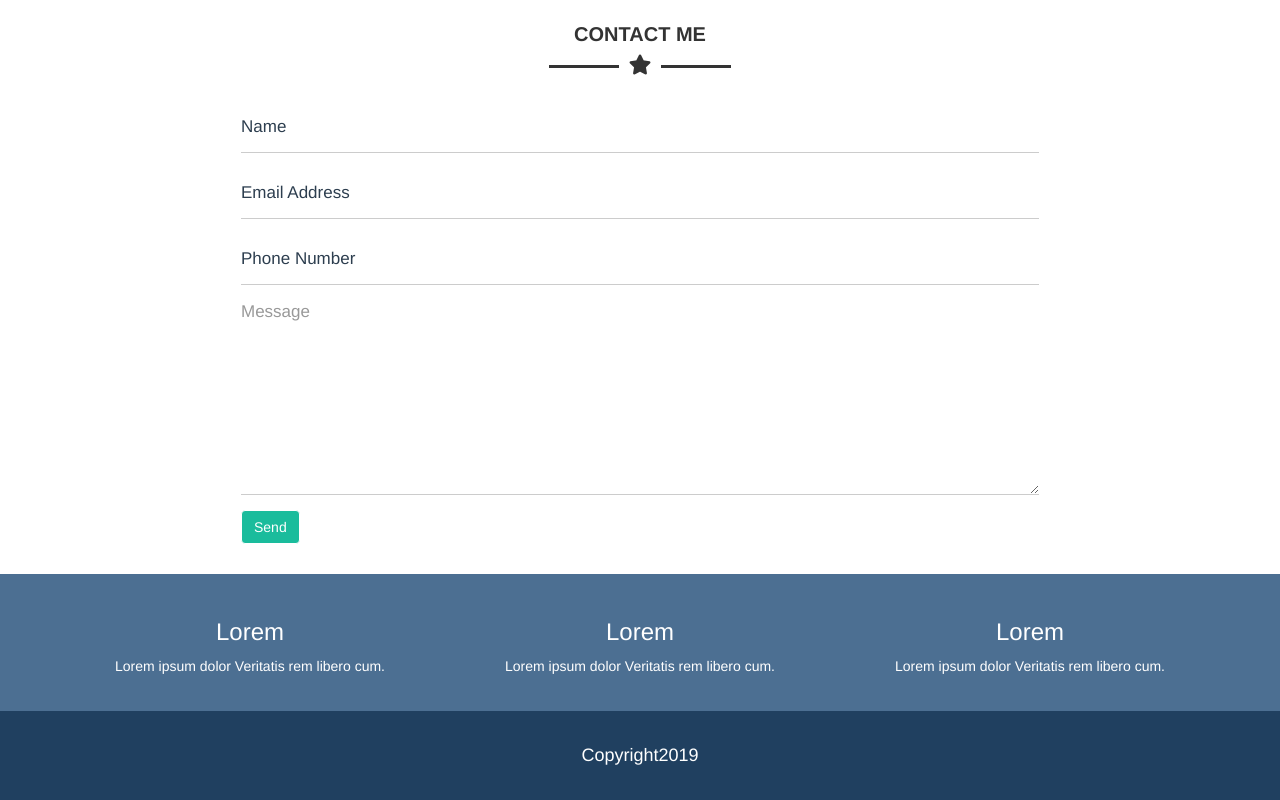
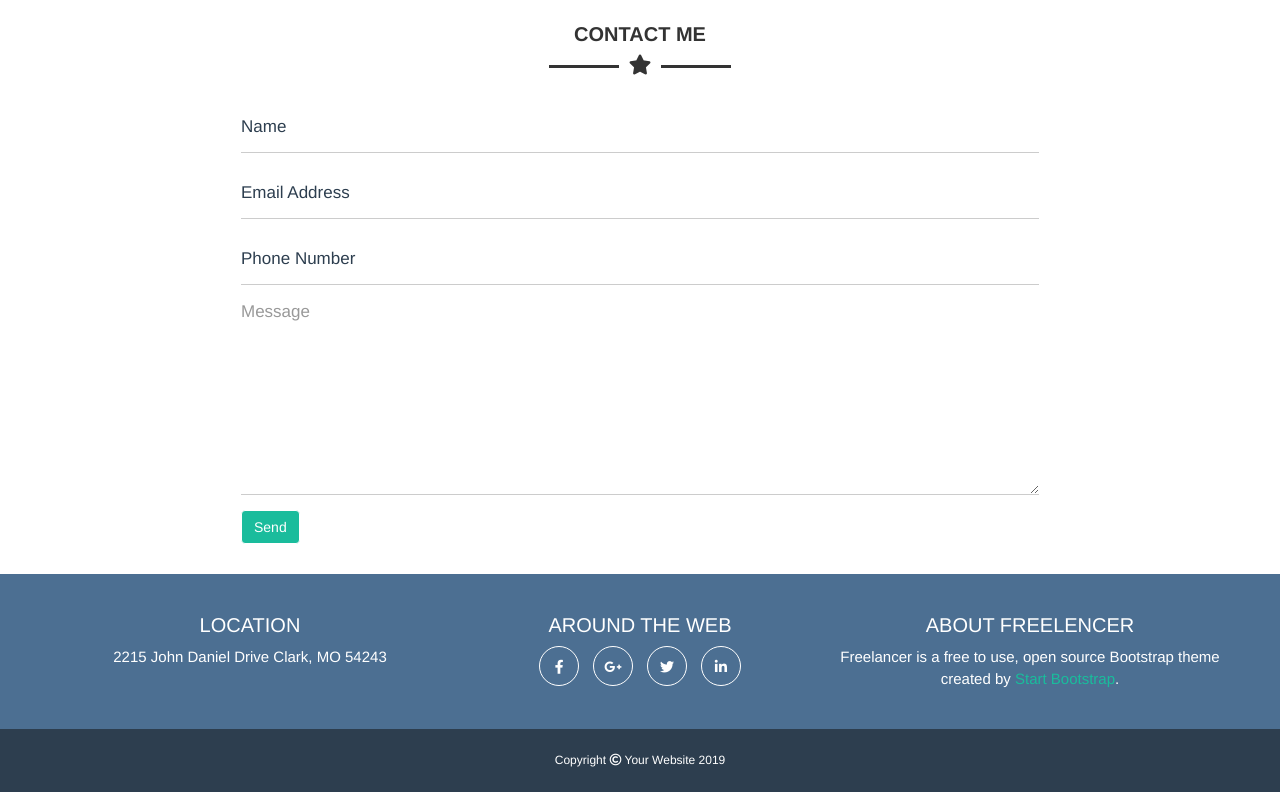
Before and after one commit to michelorusso/html-css-bootstrap-freelancer, a plain HTML site: page index.html in a window 1280 px wide. Shown: the part 1438-2238 px from the top of the page. Drawn offline with nearby package versions, Linux system fonts and the light colour scheme.

Commit message:
Consegna Esercizio

```diff
--- a/css/style.css
+++ b/css/style.css
@@ -152,21 +152,57 @@ header li {
     margin: 15px 0;
 }
 /* FOOTER */
+footer {
+    color: white;
+}
+
 /* Follow Us */
+
 .follow-us {
     background-color: #4c6f92;
-    color: white;
+}
+
+.follow-us h4 {
+    text-transform: uppercase;
+    font-size: 20px;
+}
+
+.follow-us p {
+    font-weight: 500;
+    font-size: 15px;
+}
+
+.follow-us ul{
+    list-style-type: none;
     text-align: center;
-    padding: 25px 0;
+    padding: 0;
+}
+.follow-us li {
+    display: inline-block;
+    margin: 0 5px;
+}
+
+.link-social {
+    width: 40px;
+    height: 40px;
+    border: 1px solid;
+    border-radius: 50%;
+}
+
+.link-social i {
+    line-height: 40px;
+}
+
+.link-social:hover {
+    background-color: white;
+    color: #4c6f92;
+}
+
+.follow-us p a {
+    color: #1abc9c;
 }
 
 /* Copyright */
 .copyright {
-    background-color: #204060;
-    color: white;
-    text-align: center;
+    background-color: #2d3e4f;
 }
-
-.copyright h4 {
-    padding: 25px 0;
-}
--- a/index.html
+++ b/index.html
@@ -229,24 +229,60 @@
     <footer>
 
         <!-- Follow Us -->
-        <section class="follow-us">
+        <section class="follow-us text-center section">
             <div class="container">
 
                 <div class="row">
 
-                    <div class="col-xs-12 col-sm-4">
-                        <h3>Lorem</h3>
-                        <p>Lorem ipsum dolor Veritatis rem libero cum.</p>
+                    <div class="col-xs-12 col-sm-4 section">
+                        <h4>Location</h4>
+                        <p>2215 John Daniel Drive Clark, MO 54243</p>
                     </div>
 
-                    <div class="col-xs-12 col-sm-4">
-                        <h3>Lorem</h3>
-                        <p>Lorem ipsum dolor Veritatis rem libero cum.</p>
+                    <div class="col-xs-12 col-sm-4 section">
+                        <h4>Around the web</h4>
+
+                        <ul>
+
+
+                            <li>
+                                <a href="">
+                                    <div class="link-social">
+                                        <i class="fab fa-facebook-f"></i>
+                                    </div>
+                                </a>
+                            </li>
+
+                            <li>
+                                <a href="">
+                                    <div class="link-social">
+                                        <i class="fab fa-google-plus-g"></i></i>
+                                    </div>
+                                </a>
+                            </li>
+
+                            <li>
+                                <a href="">
+                                    <div class="link-social">
+                                        <i class="fab fa-twitter"></i>
+                                    </div>
+                                </a>
+                            </li>
+
+                            <li>
+                                <a href="">
+                                    <div class="link-social">
+                                        <i class="fab fa-linkedin-in"></i>
+                                    </div>
+                                </a>
+                            </li>
+
+                        </ul>
                     </div>
 
-                    <div class="col-xs-12 col-sm-4">
-                        <h3>Lorem</h3>
-                        <p>Lorem ipsum dolor Veritatis rem libero cum.</p>
+                    <div class="col-xs-12 col-sm-4 section">
+                        <h4>about freelencer</h4>
+                        <p>Freelancer is a free to use, open source Bootstrap theme created by <a href="#">Start Bootstrap</a>.</p>
                     </div>
                 </div>
 
@@ -255,10 +291,10 @@
         <!-- End Follow Us -->
 
         <!-- Copyright -->
-        <section class="copyright">
+        <section class="copyright text-center section">
             <div class="container">
 
-            <h4>Copyright2019</h4>
+            <h6>Copyright <i class="far fa-copyright"></i> Your Website 2019</h6>
 
             </div>
         </section>
```
